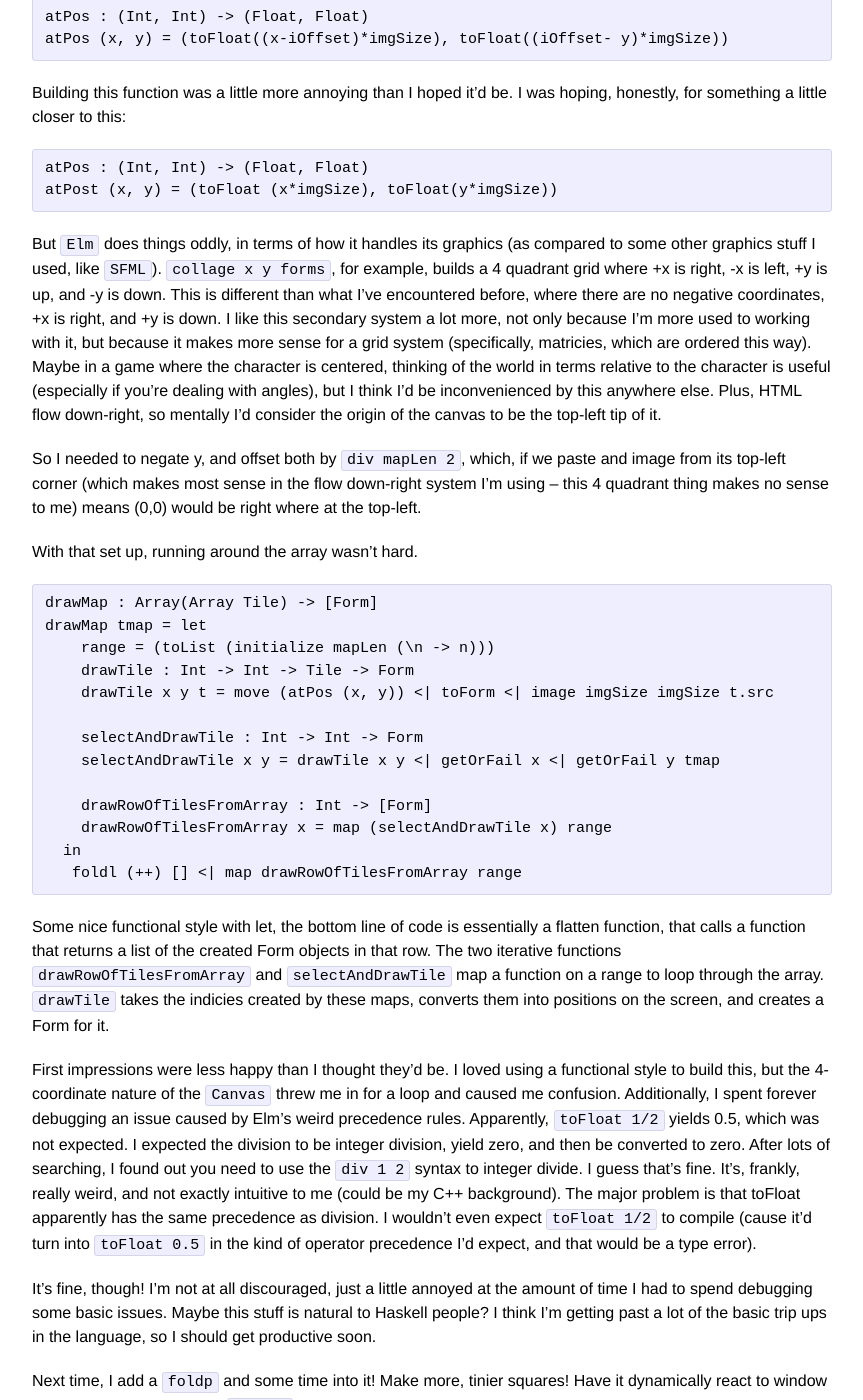
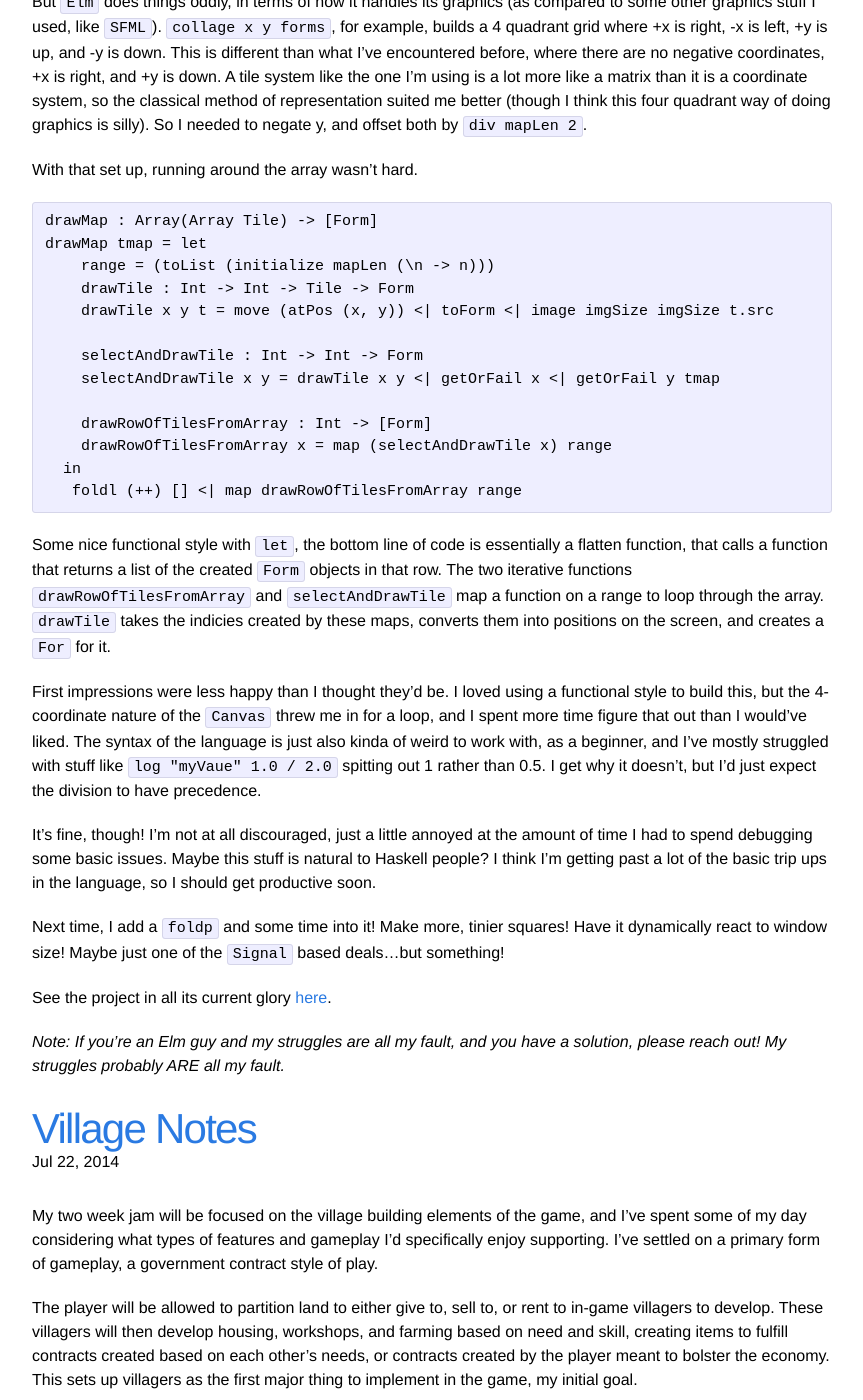
Before and after one commit to MysteryMachine/MysteryMachine, a Jekyll site: the page built from index.html, in a window 1280 px wide and 1400 px high, scrolled down 774 px. Shown: the whole window, without its empty margins (208-1071 px from the left). Built offline with Jekyll 4.4.1, drawn with Linux system fonts in a browser that asks for light colours; the list of posts is cut into pages by our own code; some of the changed text lies outside the part shown.

Commit message:
Edits to todays post

```diff
--- a/_posts/2014-07-26-version-0.0.1.markdown
+++ b/_posts/2014-07-26-version-0.0.1.markdown
@@ -11,9 +11,7 @@
 	Elm.embed(Elm.Natureza0d0d1, document.getElementById('natureza0d0d1'));
 </script>
 
-So, my first bit of <code>Elm</code> is written! I'm starting to get a sense of how the language works, though I admit I still feel relatively challenged by it. The type system in <code>Elm</code> has some constraints that I'm finding hard to work with. I'm sure it is something that also belongs to Haskell, but, for example, having to implicitly convert <code>Int</code> into <code>Float</code> has been challenging. I'm sure it has its benefits, but it was a source of headaches for me. Once I took a more proactive approach to ensuring <code>Int</code>s were explicity <code>Int</code>s and <code>Float</code> were explicitly <code>Float</code>, the type checker was a little more cooperative with me.
-
-In general, I've found that if, in <code>Elm</code>, explicitly declaring types helped avoid headaches with the type system in general. More often than not, without explicitly declaring types, I'd make wrong assumptions about the type of the data I was working with, and get really head-scratching type errors deep inside some other function. I think its a best practice worth following!
+So, my first bit of <code>Elm</code> is written! I'm starting to get a sense of how the language works.
 
 So what has been accomplished, so far? Not much. Right now, I have a working grid system, and it should be easy to build enitities that render easily within this system thanks to this function I built:
 
@@ -33,9 +31,7 @@
 	atPos : (Int, Int) -> (Float, Float)
 	atPost (x, y) = (toFloat (x*imgSize), toFloat(y*imgSize))
 
-But <code>Elm</code> does things oddly, in terms of how it handles its graphics (as compared to some other graphics stuff I used, like <code>SFML</code>). <code>collage x y forms</code>, for example, builds a 4 quadrant grid where +x is right, -x is left, +y is up, and -y is down. This is different than what I've encountered before, where there are no negative coordinates, +x is right, and +y is down. I like this secondary system a lot more, not only because I'm more used to working with it, but because it makes more sense for a grid system (specifically, matricies, which are ordered this way). Maybe in a game where the character is centered, thinking of the world in terms relative to the character is useful (especially if you're dealing with angles), but I think I'd be inconvenienced by this anywhere else. Plus, HTML flow down-right, so mentally I'd consider the origin of the canvas to be the top-left tip of it.
-
-So I needed to negate y, and offset both by <code>div mapLen 2</code>, which, if we paste	and image from its top-left corner (which makes most sense in the flow down-right system I'm using -- this 4 quadrant thing makes no sense to me) means (0,0) would be right where at the top-left.
+But <code>Elm</code> does things oddly, in terms of how it handles its graphics (as compared to some other graphics stuff I used, like <code>SFML</code>). <code>collage x y forms</code>, for example, builds a 4 quadrant grid where +x is right, -x is left, +y is up, and -y is down. This is different than what I've encountered before, where there are no negative coordinates, +x is right, and +y is down. A tile system like the one I'm using is a lot more like a matrix than it is a coordinate system, so the classical method of representation suited me better (though I think this four quadrant way of doing graphics is silly). So I needed to negate y, and offset both by <code>div mapLen 2</code>.
 
 With that set up, running around the array wasn't hard.
 
@@ -53,14 +49,14 @@
 	  in
 	   foldl (++) [] <| map drawRowOfTilesFromArray range
 
-Some nice functional style with let, the bottom line of code is essentially a flatten function, that calls a function that returns a list of the created Form objects in that row. The two iterative functions <code>drawRowOfTilesFromArray</code> and <code>selectAndDrawTile</code> map a function on a range to loop through the array. <code>drawTile</code> takes the indicies created by these maps, converts them into positions on the screen, and creates a Form for it.
+Some nice functional style with <code>let</code>, the bottom line of code is essentially a flatten function, that calls a function that returns a list of the created <code>Form</code> objects in that row. The two iterative functions <code>drawRowOfTilesFromArray</code> and <code>selectAndDrawTile</code> map a function on a range to loop through the array. <code>drawTile</code> takes the indicies created by these maps, converts them into positions on the screen, and creates a <code>For</code> for it.
 
-First impressions were less happy than I thought they'd be. I loved using a functional style to build this, but the 4-coordinate nature of the <code>Canvas</code> threw me in for a loop and caused me confusion. Additionally, I spent forever debugging an issue caused by Elm's weird precedence rules. Apparently, <code>toFloat 1/2</code> yields 0.5, which was not expected. I expected the division to be integer division, yield zero, and then be converted to zero. After lots of searching, I found out you need to use the <code>div 1 2</code> syntax to integer divide. I guess that's fine. It's, frankly, really weird, and not exactly intuitive to me (could be my C++ background). The major problem is that toFloat apparently has the same precedence as division. I wouldn't even expect <code>toFloat 1/2</code> to compile (cause it'd turn into <code>toFloat 0.5</code> in the kind of operator precedence I'd expect, and that would be a type error).
+First impressions were less happy than I thought they'd be. I loved using a functional style to build this, but the 4-coordinate nature of the <code>Canvas</code> threw me in for a loop, and I spent more time figure that out than I would've liked. The syntax of the language is just also kinda of weird to work with, as a beginner, and I've mostly struggled with stuff like <code>log "myVaue" 1.0 / 2.0</code> spitting out 1 rather than 0.5. I get why it doesn't, but I'd just expect the division to have precedence.
 
 It's fine, though! I'm not at all discouraged, just a little annoyed at the amount of time I had to spend debugging some basic issues. Maybe this stuff is natural to Haskell people? I think I'm getting past a lot of the basic trip ups in the language, so I should get productive soon.
 
 Next time, I add a <code>foldp</code> and some time into it! Make more, tinier squares! Have it dynamically react to window size! Maybe just one of the <code>Signal</code> based deals...but something!
 
-See the project in all its current glory [here]("https://github.com/MysteryMachine/mysterymachine.github.io/tree/natureza0n0n1/elm").
+See the project in all its current glory [here](https://github.com/MysteryMachine/mysterymachine.github.io/tree/natureza0n0n1/elm).
 
 *Note: If you're an Elm guy and my struggles are all my fault, and you have a solution, please reach out! My struggles probably ARE all my fault.*
```
